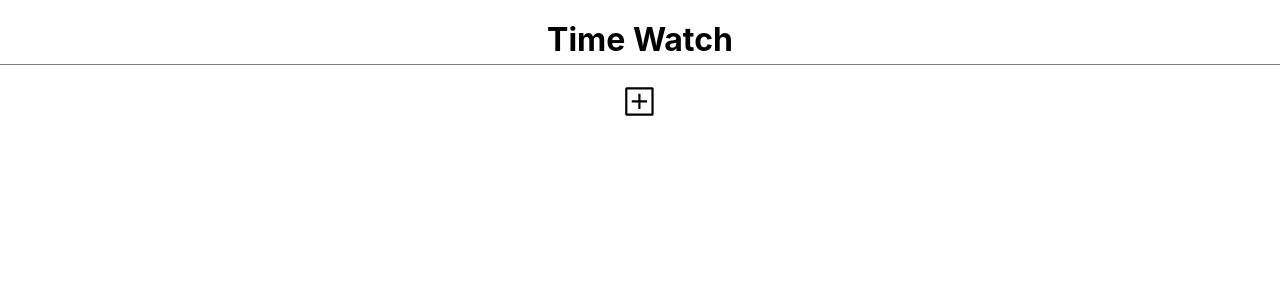
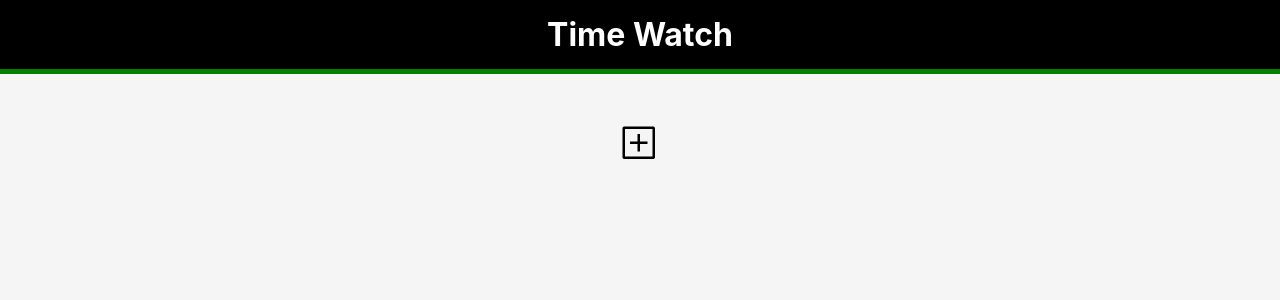
Before and after one commit to phat97/Timewatch, a React (Create React App) app: page / in a window 1280 px wide. Shown: the top 300 px of the page. Built offline with nearby package versions, Linux system fonts and the light colour scheme.

Commit message:
Updated style

```diff
--- a/src/style/App.css
+++ b/src/style/App.css
@@ -8,12 +8,14 @@ body,
 
 header {
   text-align: center;
-  border-bottom: 1px solid gray;
+  border-bottom: 5px solid green;
+  background-color: black;
 }
 
 header h1 {
   margin: 0;
-  padding: 20px 0 5px;
+  padding: 15px 0;
+  color: white;
 }
 
 .container {
@@ -22,9 +24,7 @@ header h1 {
   flex-wrap: nowrap;
   padding: 10px;
   border: 1px solid lightgrey;
-  margin: 5px auto;
-  border-radius: 5px 5px 0 0;
-  margin: 30px 0 0;
+  box-shadow: 1px 1px gray;
 }
 
 button,
--- a/src/style/editableTimer.css
+++ b/src/style/editableTimer.css
@@ -1,3 +1,8 @@
 .editable-timer {
-  min-width: 250px;
+  min-width: 270px;
+  margin: 10px 20px;
 }
+
+.editable-timer div {
+  background-color: white;
+}
--- a/src/style/index.css
+++ b/src/style/index.css
@@ -10,4 +10,5 @@ body {
   display: flex;
   justify-content: center;
   align-items: center;
+  background-color: whitesmoke;
 }
--- a/src/style/timer.css
+++ b/src/style/timer.css
@@ -14,8 +14,8 @@
 
 .timer-elapsed {
   font-weight: bolder;
-  font-size: 24px;
-  margin: 5px auto;
+  font-size: 26px;
+  margin: 10px auto;
 }
 
 .timer-elapsed {
@@ -30,7 +30,7 @@
 
 .timer-icons > * {
   margin: 0 6px;
-  font-size: 18px;
+  font-size: 20px;
 }
 
 .timer-icons > * :hover {
@@ -40,11 +40,12 @@
 .runtime-button {
   text-align: center;
   border: 1px solid green;
-  border-radius: 0 0 5px 5px;
+
   font-weight: bolder;
   padding: 5px 0;
   color: green;
   width: 100%;
+  box-shadow: 1px 1px darkgreen;
 }
 
 .runtime-button:hover {
--- a/src/style/timerDashboard.css
+++ b/src/style/timerDashboard.css
@@ -1,4 +1,3 @@
 .timer-dashboard {
-  display: table;
   margin: 10px auto;
 }
--- a/src/style/timerForm.css
+++ b/src/style/timerForm.css
@@ -1,3 +1,10 @@
+.timer-form {
+  width: 270px;
+  margin: 20px auto;
+  box-sizing: border-box;
+  background-color: white;
+}
+
 .field {
   display: flex;
   flex-flow: column;
--- a/src/style/timerlist.css
+++ b/src/style/timerlist.css
@@ -1,2 +1,7 @@
 .timerlist {
+  display: flex;
+  flex-wrap: wrap;
+  justify-content: center;
+  max-width: 80%;
+  margin: 30px auto 0;
 }
--- a/src/style/toggleTimerForm.css
+++ b/src/style/toggleTimerForm.css
@@ -1,11 +1,11 @@
 .toggle-time-form {
   display: flex;
   justify-content: center;
-  margin-top: 10px;
+  margin-top: 20px;
 }
 
 .toggle-add {
-  font-size: 35px;
+  font-size: 40px;
 }
 
 .toggle-add:hover {
```
Also changed, not shown: public/index.html (+0 -10 lines).
